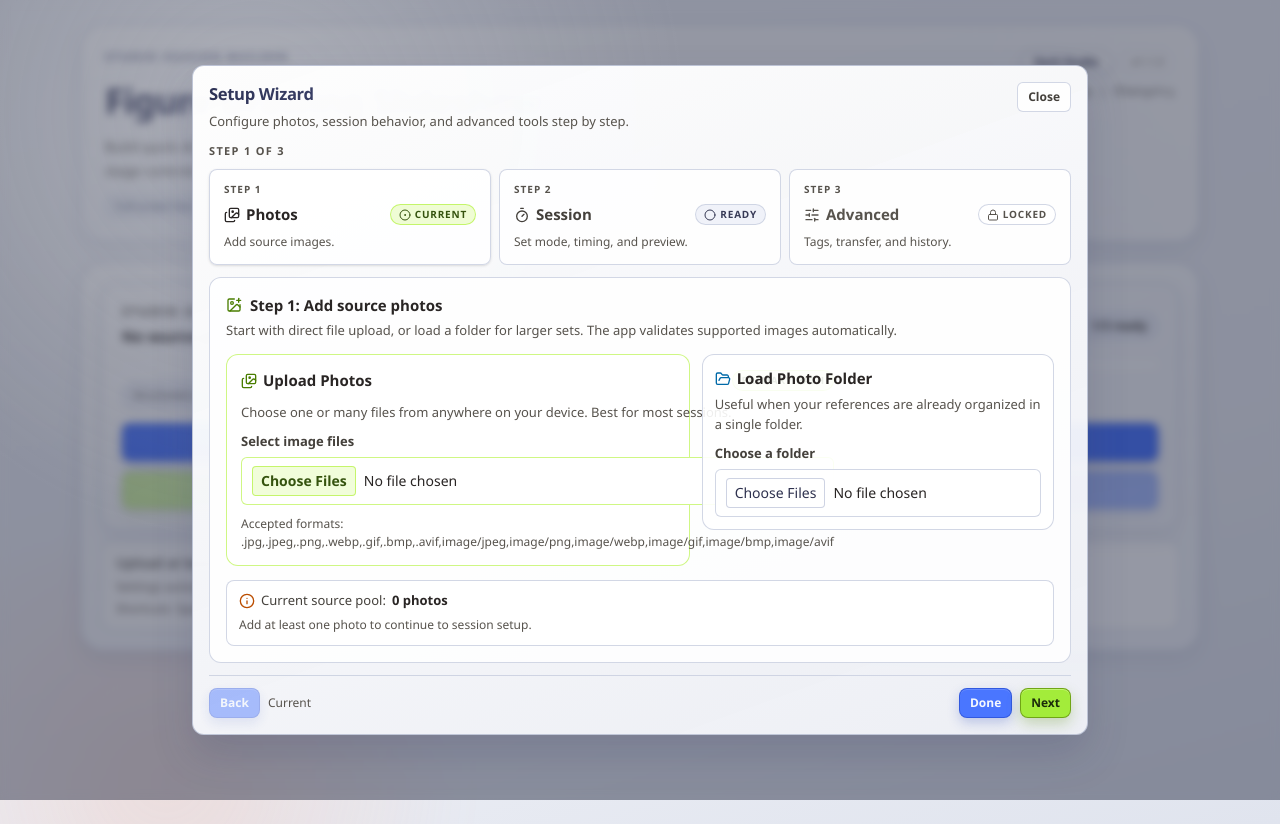
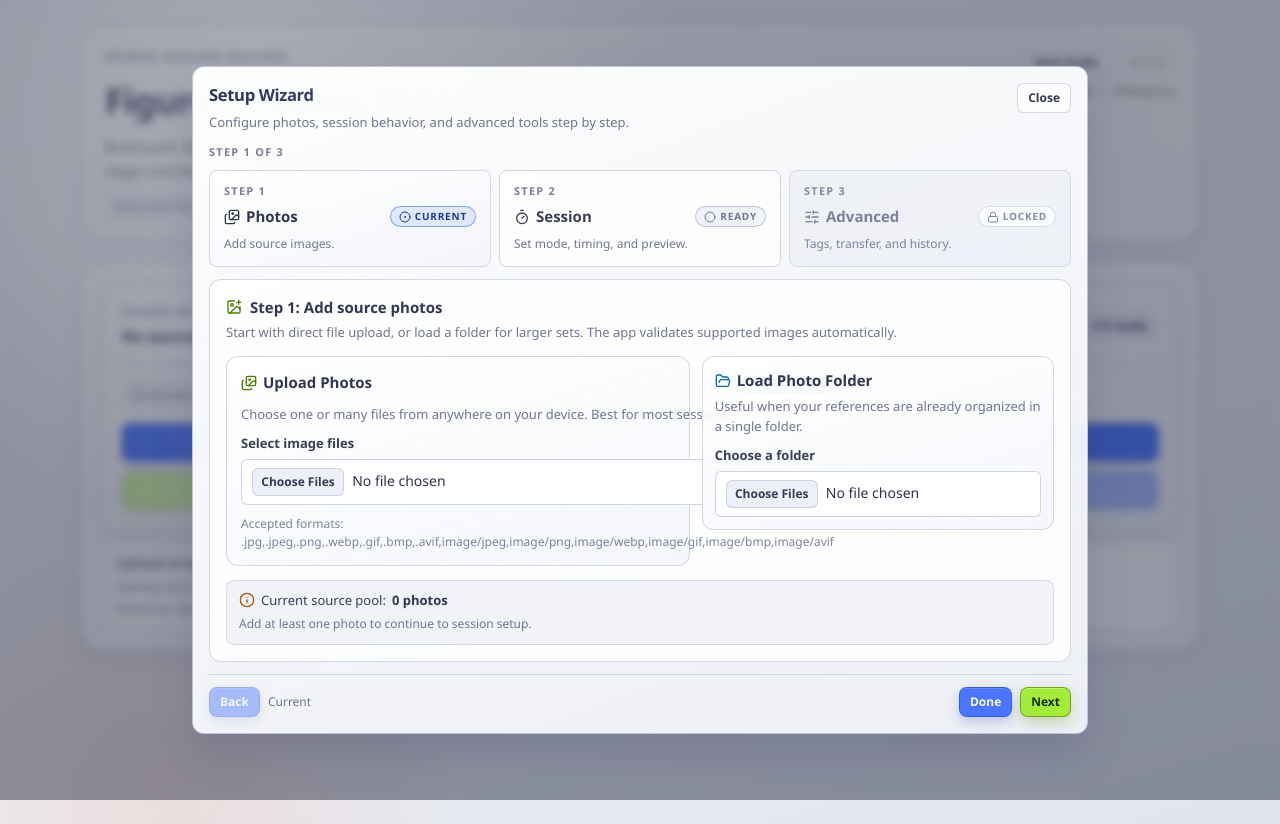
Before and after one commit to kmcgarry1/simple-figure-drawing-tool, a Vue app: page / in a window 1280 px wide. Both pictures are taken after a click on the button "Open Setup Wizard". Built offline with nearby package versions, Linux system fonts and the light colour scheme.

Commit message:
style(theme): improve dark-mode contrast across setup and live panels

```diff
--- a/src/components/DurationInput.vue
+++ b/src/components/DurationInput.vue
@@ -2,7 +2,7 @@
   <label
     :class="[
       'grid',
-      compact ? 'gap-1 text-[11px] text-stone-600' : 'gap-1.5 text-sm text-stone-700'
+      compact ? 'fd-text-muted gap-1 text-[11px]' : 'fd-text-body gap-1.5 text-sm'
     ]"
     :for="id"
   >
--- a/src/components/setupPanel/SetupOverviewCard.vue
+++ b/src/components/setupPanel/SetupOverviewCard.vue
@@ -3,25 +3,25 @@
     <section class="fd-hero-surface relative grid gap-3.5 overflow-hidden rounded-2xl p-5 max-[720px]:p-4">
       <div class="flex items-center justify-between gap-2">
         <div class="grid gap-1">
-          <p class="text-xs font-semibold uppercase tracking-[0.16em] text-stone-600">Studio Setup</p>
-          <p class="text-[15px] leading-6 font-semibold text-stone-800">{{ landingSummary }}</p>
+          <p class="fd-kicker">Studio Setup</p>
+          <p class="fd-text-strong text-[15px] leading-6 font-semibold">{{ landingSummary }}</p>
         </div>
         <p
-          class="rounded-full border border-sky-300/65 bg-sky-100/70 px-2.5 py-1 text-xs font-semibold text-stone-700"
+          class="fd-callout-muted fd-text-body rounded-full px-2.5 py-1 text-xs font-semibold"
         >
           {{ progressLabel }}
         </p>
       </div>
-      <div class="h-1.5 overflow-hidden rounded-full bg-white/75">
+      <div class="h-1.5 overflow-hidden rounded-full bg-[rgb(var(--fd-surface-muted)/0.84)]">
         <div
           class="h-full rounded-full bg-gradient-to-r from-sky-300 to-orange-300 transition-[width] duration-200"
           :style="{ width: `${progressPercent}%` }"
         />
       </div>
-      <div class="flex flex-wrap items-center gap-2 text-[11px] text-stone-600">
-        <span class="rounded-full border border-amber-300/70 bg-sky-100/72 px-2.5 py-1">Structured setup</span>
-        <span class="rounded-full border border-emerald-300/35 bg-emerald-100/70 px-2.5 py-1">Curated warmups</span>
-        <span class="rounded-full border border-amber-300/35 bg-orange-100/70 px-2.5 py-1">Focused finals</span>
+      <div class="fd-text-muted flex flex-wrap items-center gap-2 text-[11px]">
+        <span class="fd-chip rounded-full px-2.5 py-1">Structured setup</span>
+        <span class="fd-chip rounded-full px-2.5 py-1">Curated warmups</span>
+        <span class="fd-chip rounded-full px-2.5 py-1">Focused finals</span>
       </div>
       <div class="grid gap-2.5">
         <BaseButton tone="subtle" @click="$emit('open-wizard')">
@@ -38,11 +38,11 @@
       </div>
     </section>
 
-    <div class="grid gap-1.5 rounded-xl border border-amber-200/85 bg-white/82 px-3.5 py-3">
-      <p class="text-sm text-stone-700" role="status" aria-live="polite">{{ statusMessage }}</p>
-      <p v-if="uploadNotice" class="text-sm text-stone-700">{{ uploadNotice }}</p>
-      <p class="text-xs text-stone-500" aria-live="polite">{{ settingsSaveStatusText }}</p>
-      <p class="text-xs text-stone-500">Shortcuts: Space pause/resume, Right Arrow next, Esc end.</p>
+    <div class="fd-callout grid gap-1.5 rounded-xl px-3.5 py-3">
+      <p class="fd-text-body text-sm" role="status" aria-live="polite">{{ statusMessage }}</p>
+      <p v-if="uploadNotice" class="fd-text-body text-sm">{{ uploadNotice }}</p>
+      <p class="fd-text-caption text-xs" aria-live="polite">{{ settingsSaveStatusText }}</p>
+      <p class="fd-text-caption text-xs">Shortcuts: Space pause/resume, Right Arrow next, Esc end.</p>
     </div>
   </div>
 </template>
--- a/src/components/setupPanel/SetupWizardDialog.vue
+++ b/src/components/setupPanel/SetupWizardDialog.vue
@@ -21,14 +21,14 @@
               <h2 id="setup-wizard-title" class="fd-title-gradient text-[1.04rem] font-semibold">
                 Setup Wizard
               </h2>
-              <p id="setup-wizard-description" class="text-[13px] leading-5 text-stone-600">
+              <p id="setup-wizard-description" class="fd-text-muted text-[13px] leading-5">
                 Configure photos, session behavior, and advanced tools step by step.
               </p>
             </div>
             <button
               type="button"
               aria-label="Close setup wizard dialog"
-              class="rounded-md border border-amber-300/75 bg-white/78 px-2.5 py-1.5 text-xs font-semibold text-stone-700 transition-colors hover:bg-white focus-visible:outline-none focus-visible:ring-2 focus-visible:ring-sky-300/80 focus-visible:ring-offset-2 focus-visible:ring-offset-transparent"
+              class="fd-accordion-toggle rounded-md px-2.5 py-1.5 text-xs font-semibold focus-visible:ring-offset-transparent"
               @click="closeWizard"
             >
               Close
@@ -36,7 +36,7 @@
           </header>
 
           <div class="mb-3 grid gap-2.5">
-            <p class="text-[11px] font-semibold uppercase tracking-[0.12em] text-stone-600">
+            <p class="fd-kicker">
               Step {{ wizardStep }} of {{ wizardStepCount }}
             </p>
             <ol class="grid gap-2 md:grid-cols-3" aria-label="Setup wizard progress">
@@ -49,7 +49,7 @@
                   :aria-describedby="`wizard-step-hint-${step.number}`"
                   @click="setWizardStep(step.number)"
                 >
-                  <span class="text-[10px] font-semibold uppercase tracking-[0.1em] text-stone-600">
+                  <span class="fd-kicker text-[10px]">
                     Step {{ step.number }}
                   </span>
                   <div class="flex items-center justify-between gap-2">
@@ -62,7 +62,7 @@
                       {{ wizardStepStatusLabel(step.number) }}
                     </span>
                   </div>
-                  <span :id="`wizard-step-hint-${step.number}`" class="text-[12px] leading-5 text-stone-600">
+                  <span :id="`wizard-step-hint-${step.number}`" class="fd-text-muted text-[12px] leading-5">
                     {{ step.hint }}
                   </span>
                 </button>
@@ -112,12 +112,12 @@
             @clear-history="$emit('clear-history')"
           />
 
-          <footer class="mt-3 flex flex-wrap items-center justify-between gap-2 border-t border-amber-200/80 pt-3">
+          <footer class="mt-3 flex flex-wrap items-center justify-between gap-2 border-t border-[rgb(var(--fd-border)/0.82)] pt-3">
             <div class="flex items-center gap-2">
               <BaseButton compact tone="subtle" :disabled="wizardStep === 1" @click="goToPreviousWizardStep">
                 Back
               </BaseButton>
-              <p class="text-[12px] text-stone-600">
+              <p class="fd-text-muted text-[12px]">
                 {{ wizardStepStatusLabel(wizardStep) }}
               </p>
             </div>
@@ -278,18 +278,18 @@ function wizardStepStatusBadgeClass(stepNumber) {
   const stepState = wizardStepState(stepNumber);
 
   if (stepState === "done") {
-    return `${baseClass} border-emerald-300/80 bg-emerald-100/75 text-emerald-900`;
+    return `${baseClass} fd-badge-success`;
   }
 
   if (stepState === "current") {
-    return `${baseClass} border-lime-300/80 bg-lime-100/80 text-lime-900`;
+    return `${baseClass} fd-badge-active`;
   }
 
   if (stepState === "locked") {
-    return `${baseClass} border-amber-200/80 bg-white/66 text-stone-600`;
+    return `${baseClass} fd-badge-locked`;
   }
 
-  return `${baseClass} border-sky-300/70 bg-sky-100/70 text-sky-900`;
+  return `${baseClass} fd-badge-ready`;
 }
 
 function wizardStepCardClass(stepNumber) {
@@ -298,18 +298,18 @@ function wizardStepCardClass(stepNumber) {
   const stepState = wizardStepState(stepNumber);
 
   if (stepState === "current") {
-    return `${baseClass} border-sky-300/80 bg-white/90 text-stone-800 shadow-sm`;
+    return `${baseClass} fd-nested-surface fd-text-strong shadow-sm`;
   }
 
   if (stepState === "done") {
-    return `${baseClass} border-emerald-300/80 bg-emerald-100/70 text-stone-800`;
+    return `${baseClass} fd-callout fd-text-body`;
   }
 
   if (stepState === "locked") {
-    return `${baseClass} border-amber-200/80 bg-white/56 text-stone-600`;
+    return `${baseClass} fd-callout-muted fd-text-muted opacity-90`;
   }
 
-  return `${baseClass} border-amber-200/90 bg-white/76 text-stone-700 hover:bg-white`;
+  return `${baseClass} fd-callout fd-text-body hover:bg-white`;
 }
 
 function onPhotosSelected(event) {
--- a/src/components/setupPanel/SetupWizardStepPhotos.vue
+++ b/src/components/setupPanel/SetupWizardStepPhotos.vue
@@ -1,53 +1,53 @@
 <template>
-  <section class="grid gap-3.5 rounded-xl border border-amber-200/80 bg-white/58 p-4">
+  <section class="fd-callout grid gap-3.5 rounded-xl p-4">
     <div class="grid gap-1">
-      <p class="inline-flex items-center gap-2 text-[15px] font-semibold text-stone-800">
+      <p class="fd-text-strong inline-flex items-center gap-2 text-[15px] font-semibold">
         <ImagePlus class="h-4 w-4 text-lime-700" aria-hidden="true" />
         Step 1: Add source photos
       </p>
-      <p class="text-[13px] leading-5 text-stone-600">
+      <p class="fd-text-muted text-[13px] leading-5">
         Start with direct file upload, or load a folder for larger sets. The app validates supported images
         automatically.
       </p>
     </div>
 
     <div class="grid gap-3 xl:grid-cols-[minmax(0,1.25fr)_minmax(0,0.95fr)] xl:items-start">
-      <article class="grid gap-2.5 rounded-xl border border-lime-300/70 bg-white/84 p-3.5">
+      <article class="fd-nested-surface grid gap-2.5 rounded-xl p-3.5">
         <div class="flex flex-wrap items-center justify-between gap-2">
-          <p class="inline-flex items-center gap-1.5 text-[15px] font-semibold text-stone-800">
+          <p class="fd-text-strong inline-flex items-center gap-1.5 text-[15px] font-semibold">
             <Images class="h-4 w-4 text-lime-700" aria-hidden="true" />
             Upload Photos
           </p>
-          <span class="rounded-full border border-lime-300/80 bg-lime-100/80 px-2 py-0.5 text-[10px] font-semibold uppercase tracking-[0.08em] text-lime-900">
+          <span class="fd-badge-active rounded-full border px-2 py-0.5 text-[10px] font-semibold uppercase tracking-[0.08em]">
             Primary Path
           </span>
         </div>
-        <p class="text-[13px] leading-5 text-stone-600">
+        <p class="fd-text-muted text-[13px] leading-5">
           Choose one or many files from anywhere on your device. Best for most sessions.
         </p>
-        <label class="grid gap-1.5 text-[13px] text-stone-700" for="photoInput">
+        <label class="fd-text-body grid gap-1.5 text-[13px]" for="photoInput">
           <span class="font-semibold">Select image files</span>
           <input
             id="photoInput"
             type="file"
             :accept="fileInputAccept"
             multiple
-            class="w-full rounded-md border border-lime-300/70 bg-white px-2.5 py-2 text-sm text-stone-800 file:mr-2 file:cursor-pointer file:rounded file:border file:border-lime-300/80 file:bg-lime-100/70 file:px-2 file:py-1 file:text-sm file:font-semibold file:text-lime-900 focus-visible:outline-none focus-visible:ring-2 focus-visible:ring-sky-300/80 focus-visible:ring-offset-2 focus-visible:ring-offset-transparent"
+            class="fd-file-input w-full rounded-md px-2.5 py-2 text-sm"
             @change="$emit('photos-selected', $event)"
           />
         </label>
-        <p class="text-[12px] text-stone-600">Accepted formats: {{ acceptedFormatsLabel }}</p>
+        <p class="fd-text-caption text-[12px]">Accepted formats: {{ acceptedFormatsLabel }}</p>
       </article>
 
-      <article class="grid gap-2.5 rounded-xl border border-amber-200/80 bg-white/76 p-3">
+      <article class="fd-nested-surface grid gap-2.5 rounded-xl p-3">
         <div class="grid gap-1">
-          <p class="inline-flex items-center gap-1.5 text-[15px] font-semibold text-stone-800">
+          <p class="fd-text-strong inline-flex items-center gap-1.5 text-[15px] font-semibold">
             <FolderOpen class="h-4 w-4 text-sky-700" aria-hidden="true" />
             Load Photo Folder
           </p>
-          <p class="text-[13px] leading-5 text-stone-600">Useful when your references are already organized in a single folder.</p>
+          <p class="fd-text-muted text-[13px] leading-5">Useful when your references are already organized in a single folder.</p>
         </div>
-        <label class="grid gap-1.5 text-[13px] text-stone-700" for="photoFolderInput">
+        <label class="fd-text-body grid gap-1.5 text-[13px]" for="photoFolderInput">
           <span class="font-semibold">Choose a folder</span>
           <input
             id="photoFolderInput"
@@ -56,20 +56,20 @@
             multiple
             webkitdirectory
             directory
-            class="w-full rounded-md border border-amber-200/90 bg-white/84 px-2.5 py-2 text-sm text-stone-800 file:mr-2 file:cursor-pointer file:rounded file:border file:border-amber-200/90 file:bg-amber-50 file:px-2 file:py-1 file:text-sm file:text-stone-800 focus-visible:outline-none focus-visible:ring-2 focus-visible:ring-sky-300/80 focus-visible:ring-offset-2 focus-visible:ring-offset-transparent"
+            class="fd-file-input w-full rounded-md px-2.5 py-2 text-sm"
             @change="$emit('photos-selected', $event)"
           />
         </label>
       </article>
     </div>
 
-    <div class="grid gap-1 rounded-lg border border-amber-200/80 bg-white/84 px-3 py-2.5 text-[13px] text-stone-700">
+    <div class="fd-callout-muted fd-text-body grid gap-1 rounded-lg px-3 py-2.5 text-[13px]">
       <p class="inline-flex items-center gap-1.5">
         <component :is="sourcePoolStatusIcon" class="h-4 w-4" :class="sourcePoolStatusIconClass" aria-hidden="true" />
         Current source pool:
-        <span class="font-semibold text-stone-800">{{ sourcePoolCountLabel }}</span>
+        <span class="fd-text-strong font-semibold">{{ sourcePoolCountLabel }}</span>
       </p>
-      <p class="text-[12px] leading-5 text-stone-600">{{ sourcePoolStatusHint }}</p>
+      <p class="fd-text-muted text-[12px] leading-5">{{ sourcePoolStatusHint }}</p>
     </div>
   </section>
 </template>
```
Also changed, not shown: src/components/LiveControlsPanel.vue (+14 -14 lines), src/components/PhoneRemoteClientView.vue (+6 -6 lines), src/components/SessionPreviewSection.vue (+7 -7 lines), src/components/setupPanel/SetupWizardStepAdvanced.vue (+13 -13 lines), src/components/setupPanel/SetupWizardStepSession.vue (+15 -15 lines), src/tailwind.css.
